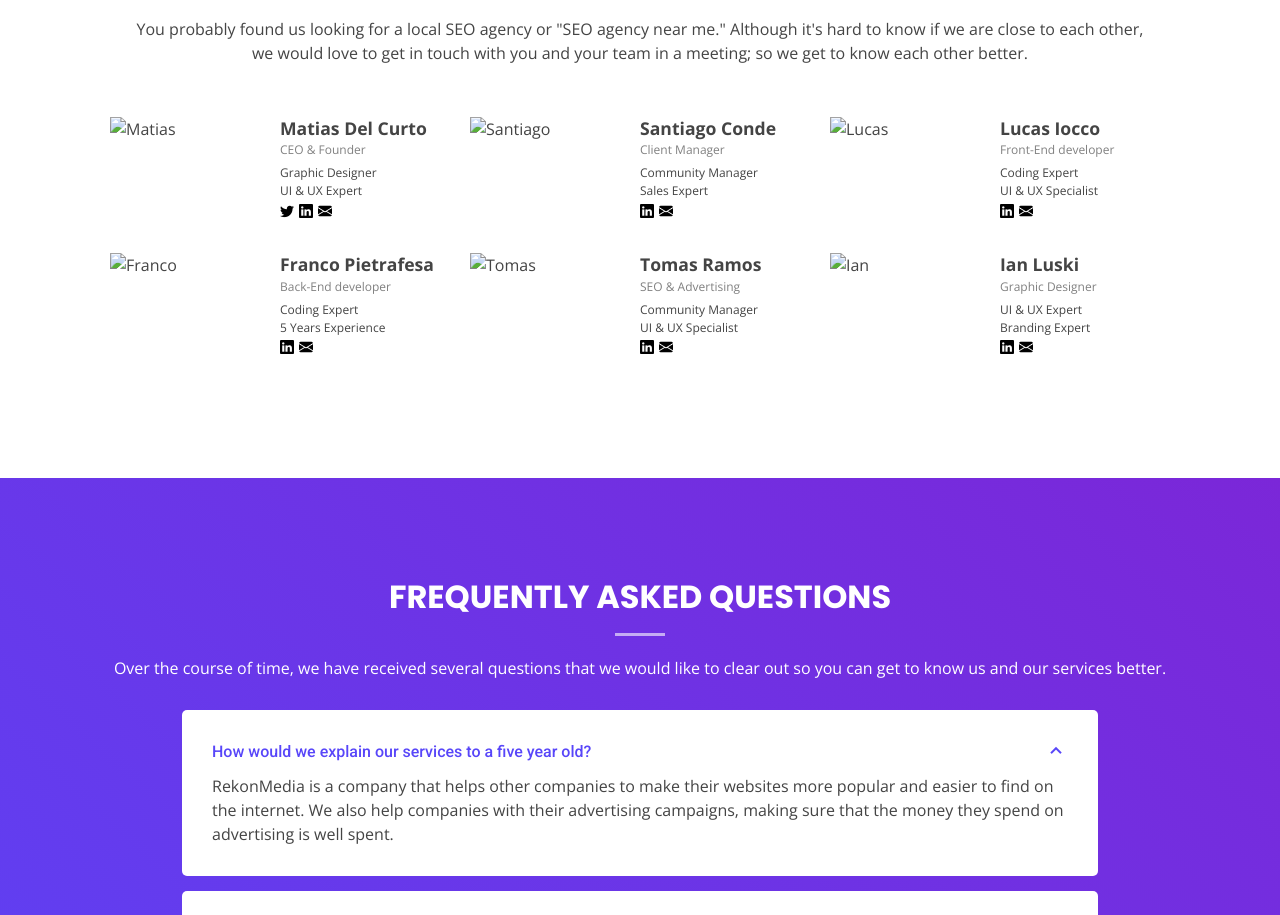
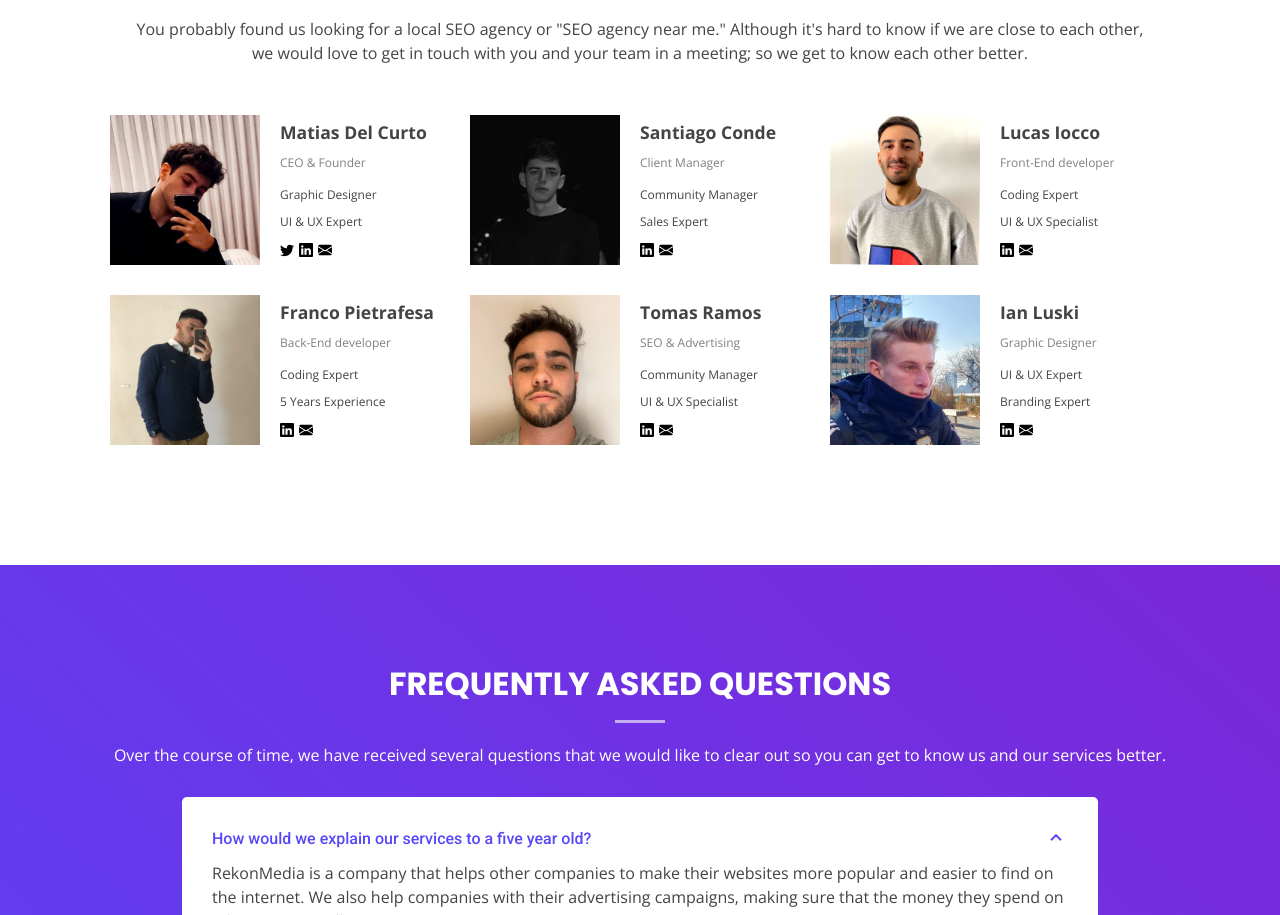
Before and after one commit to Lucasiocco/RekonMedia, a plain HTML site: page index.html in a window 1280 px wide. Shown: the part 3493-4408 px from the top of the page. Drawn offline with nearby package versions, Linux system fonts and the light colour scheme; a script that the page names is missing; files whose address does not match are found by name.

Commit message:
se agregaron fotos del equipo

```diff
--- a/index.html
+++ b/index.html
@@ -315,7 +315,7 @@
 
         <div class="card">
           <div class="imgCard">
-          <img class="imgTeam"src="./assets/img/Matias.jpg" alt="Matias">
+          <img class="imgTeam" src="assets/img/Matias.jpg" alt="Matias">
           </div>
           <div class="infoCard">
           <p class="teamName">Matias Del Curto</p>
@@ -332,7 +332,7 @@
 
         <div class="card">
           <div class="imgCard">
-          <img class="imgTeam" src="./assets/img/conde.jpg" alt="Santiago">
+          <img class="imgTeam" src="assets/img/conde.jpg" alt="Santiago">
           </div>
           <div class="infoCard">
           <p class="teamName">Santiago Conde</p>
@@ -348,7 +348,7 @@
 
       <div class="card">
         <div class="imgCard">
-        <img class="imgTeam" src="./assets/img/Lucas.jpeg" alt="Lucas">
+        <img class="imgTeam" src="assets/img/Lucas.jpeg" alt="Lucas">
         </div>
         <div class="infoCard">
         <p class="teamName">Lucas Iocco</p>
@@ -368,7 +368,7 @@
 
         <div class="card">
           <div class="imgCard">
-          <img class="imgTeam" src="./assets/img/franco.png" alt="Franco">
+          <img class="imgTeam" src="assets/img/franco.png" alt="Franco">
           </div>
           <div class="infoCard">
           <p class="teamName">Franco Pietrafesa</p>
@@ -384,7 +384,7 @@
 
         <div class="card">
           <div class="imgCard">
-          <img class="imgTeam" src="./assets/img/ramos.png" alt="Tomas">
+          <img class="imgTeam" src="assets/img/ramos.png" alt="Tomas">
           </div>
           <div class="infoCard">
           <p class="teamName">Tomas Ramos</p>
@@ -400,7 +400,7 @@
 
         <div class="card">
           <div class="imgCard">
-          <img class="imgTeam" src="./assets/img/Ian.jpg" alt="Ian">
+          <img class="imgTeam" src="assets/img/Ian.jpg" alt="Ian">
           </div>
           <div class="infoCard">
           <p class="teamName">Ian Luski</p>
```
Also changed, not shown: assets/img/Ian.jpg (added), assets/img/Lucas.jpeg (added), assets/img/Matias.jpg (added), assets/img/conde.jpg (added), assets/img/franco.png (added), assets/img/ramos.png (added), assets/vendor/swiper/swiper-bundle.min.css (deleted), assets/vendor/swiper/swiper-bundle.min.js (deleted).
